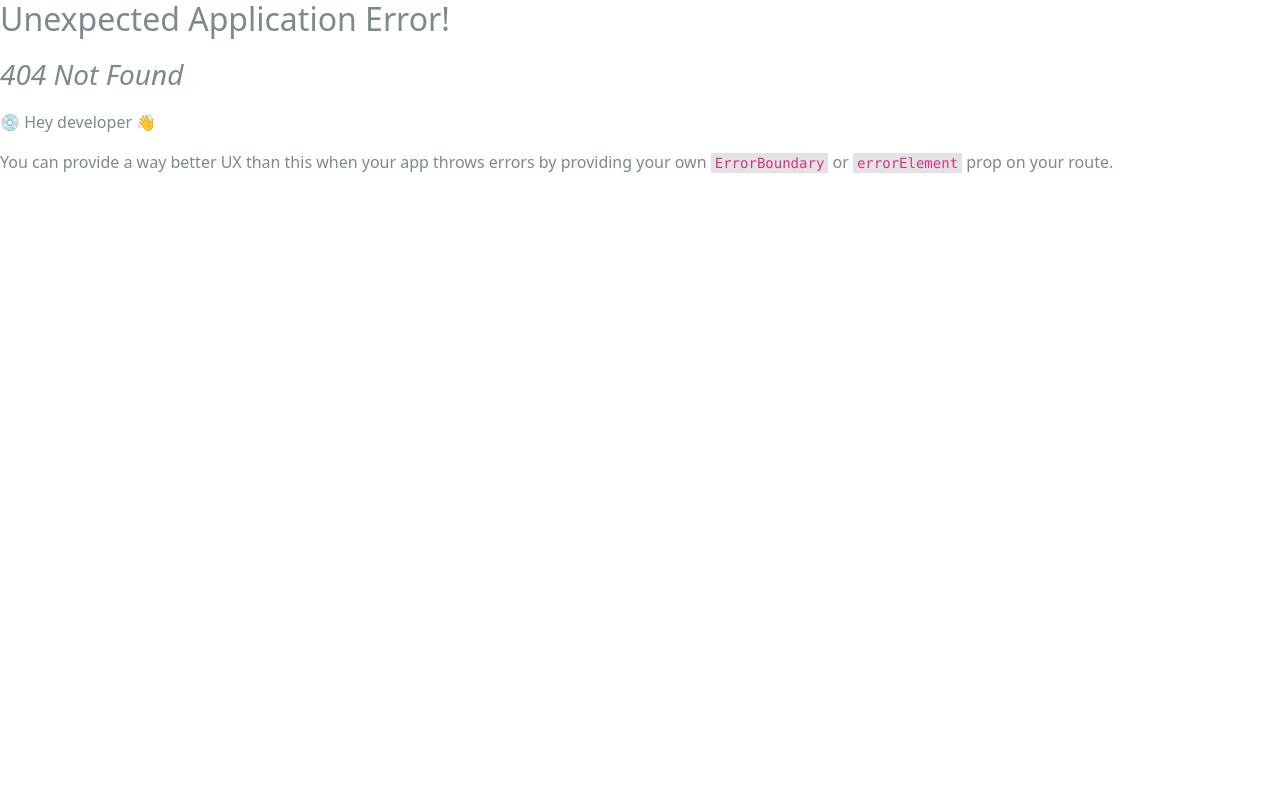
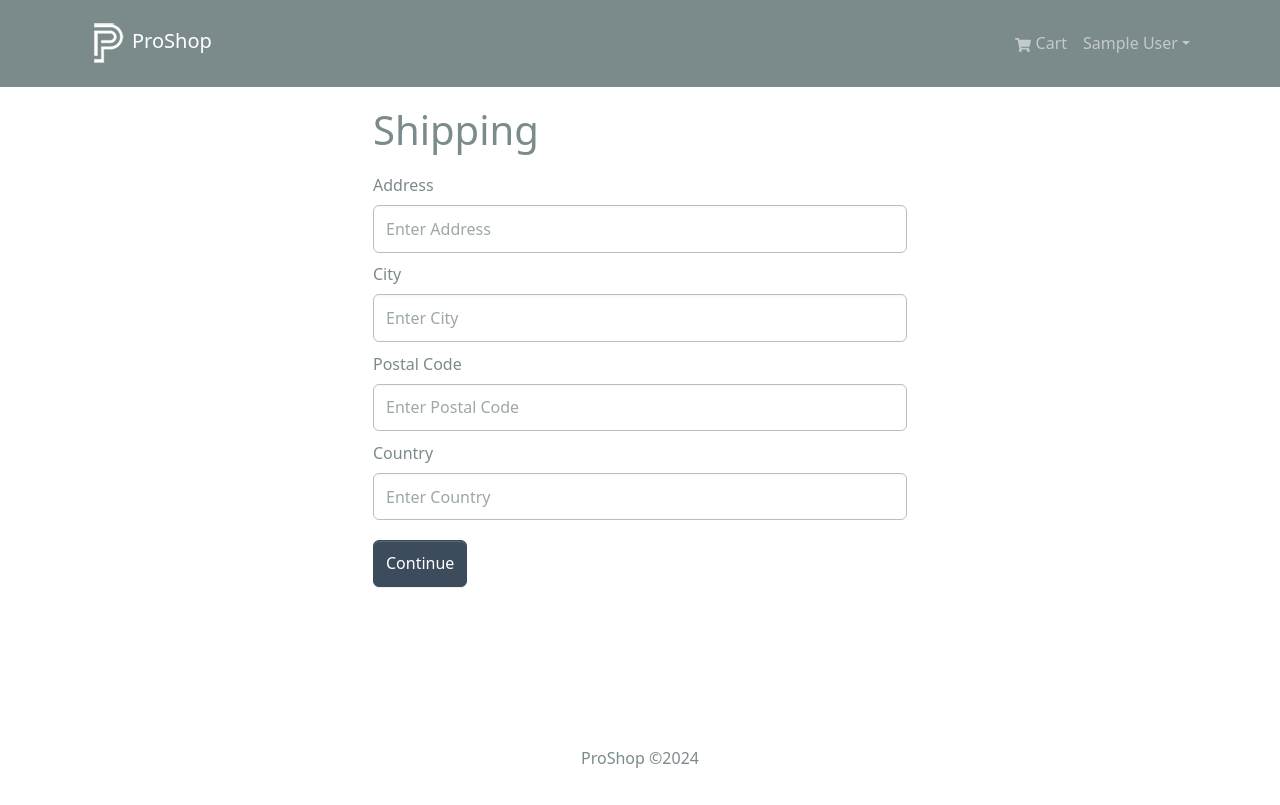
Before and after one commit to mostafaeltantawy/ProShop, a React (Create React App) app in the folder frontend/: page /shipping in a window 1280 px wide. Before the commit this address had no page. Built offline with nearby package versions, Linux system fonts and the light colour scheme; sample sign-in values are in the browser's storage.

Commit message:
Shipping Screen

```diff
--- /dev/null
+++ b/frontend/src/components/PrivateRoute.jsx
@@ -0,0 +1,10 @@
+import {Outlet , Navigate} from 'react-router-dom'
+import { useSelector } from 'react-redux'
+const PrivateRoute = () => {
+  const {userInfo} = useSelector(state=>state.auth)
+
+  return userInfo? <Outlet/> :<Navigate to="/login" replace />
+
+}
+
+export default PrivateRoute
--- a/frontend/src/index.js
+++ b/frontend/src/index.js
@@ -18,6 +18,8 @@
 import CartScreen from './screens/CartScreen';
 import LoginScreen from './screens/LoginScreen';
 import RegisterScreen from './screens/RegisterScreen';
+import ShippingScreen from './screens/ShippingScreen';
+import PrivateRoute from './components/PrivateRoute';
 
 const router = createBrowserRouter(
   createRoutesFromElements(
@@ -28,6 +30,9 @@
       <Route path="/login" element={<LoginScreen />}></Route>
       <Route path="/login" element={<LoginScreen />}></Route>
       <Route path="/register" element={<RegisterScreen />}></Route>
+      <Route path="" element={<PrivateRoute />}>
+        <Route path="/shipping" element={<ShippingScreen />}></Route>
+      </Route>
     </Route>
   )
 );
--- /dev/null
+++ b/frontend/src/screens/ShippingScreen.jsx
@@ -0,0 +1,59 @@
+import { useState } from "react"
+import{Form , Button } from 'react-bootstrap'
+import FormContainer from '../components/FormContainer'
+import { useDispatch , useSelector} from 'react-redux' ;
+import {useNavigate} from 'react-router-dom' ;
+import { saveShippingAddress } from "../slices/cartSlice";
+
+
+
+const ShippingScreen = () => {
+  const cart = useSelector((state) => state.cart) ;
+  const {shippingAddress} = cart ;
+  const [address , setAddress] = useState(shippingAddress?.address || '');
+  const [city , setCity] = useState(shippingAddress?.city || '');
+  const [postalCode , setPostalCode] = useState(shippingAddress?.postalCode || '');
+  const [country , setCountry] = useState(shippingAddress?.country || '');
+  const dispatch = useDispatch() ;
+  const navigate = useNavigate();
+
+  const submitHandler = (e) =>{
+    e.preventDefault() ;
+    dispatch(saveShippingAddress({address , city , postalCode , country}))
+    navigate('/payment')
+  }
+
+  return <FormContainer>
+    <h1>Shipping</h1>
+
+    <Form onSubmit={submitHandler}>
+      <Form.Group controlId="address" className="my-2">
+        <Form.Label>Address</Form.Label>
+        <Form.Control type="text" placeholder="Enter Address" value={address} onChange={(e) =>setAddress(e.target.value)}>
+
+        </Form.Control>
+      </Form.Group>
+      <Form.Group controlId="city" className="my-2">
+        <Form.Label>City</Form.Label>
+        <Form.Control type="text" placeholder="Enter City" value={city} onChange={(e) =>setCity(e.target.value)}>
+
+        </Form.Control>
+      </Form.Group>
+      <Form.Group controlId="postalCode" className="my-2">
+        <Form.Label>Postal Code</Form.Label>
+        <Form.Control type="text" placeholder="Enter Postal Code" value={postalCode} onChange={(e) =>setPostalCode(e.target.value)}>
+
+        </Form.Control>
+      </Form.Group>
+      <Form.Group controlId="country" className="my-2">
+        <Form.Label>Country</Form.Label>
+        <Form.Control type="text" placeholder="Enter Country" value={country} onChange={(e) =>setCountry(e.target.value)}>
+
+        </Form.Control>
+      </Form.Group>
+      <Button type="submit" variant='primary' className="my-2">Continue</Button>
+    </Form>
+  </FormContainer>
+}
+
+export default ShippingScreen
--- a/frontend/src/slices/cartSlice.js
+++ b/frontend/src/slices/cartSlice.js
@@ -2,7 +2,7 @@
 import { updateCart } from '../utils/cartUtils';
 const initialState = localStorage.getItem('cart')
   ? JSON.parse(localStorage.getItem('cart'))
-  : { cartItems: [] };
+  : { cartItems: [], shippingAddress: {}, paymentMethod: 'PayPal' };
 
 const cartSlice = createSlice({
   name: 'cart',
@@ -24,9 +24,14 @@
       state.cartItems = state.cartItems.filter((x) => x._id !== action.payload);
       return updateCart(state);
     },
+    saveShippingAddress: (state, action) => {
+      state.shippingAddress = action.payload;
+      return updateCart(state);
+    },
   },
 });
 
-export const { addToCart, removeFromCart } = cartSlice.actions;
+export const { addToCart, removeFromCart, saveShippingAddress } =
+  cartSlice.actions;
 
 export default cartSlice.reducer;
```
